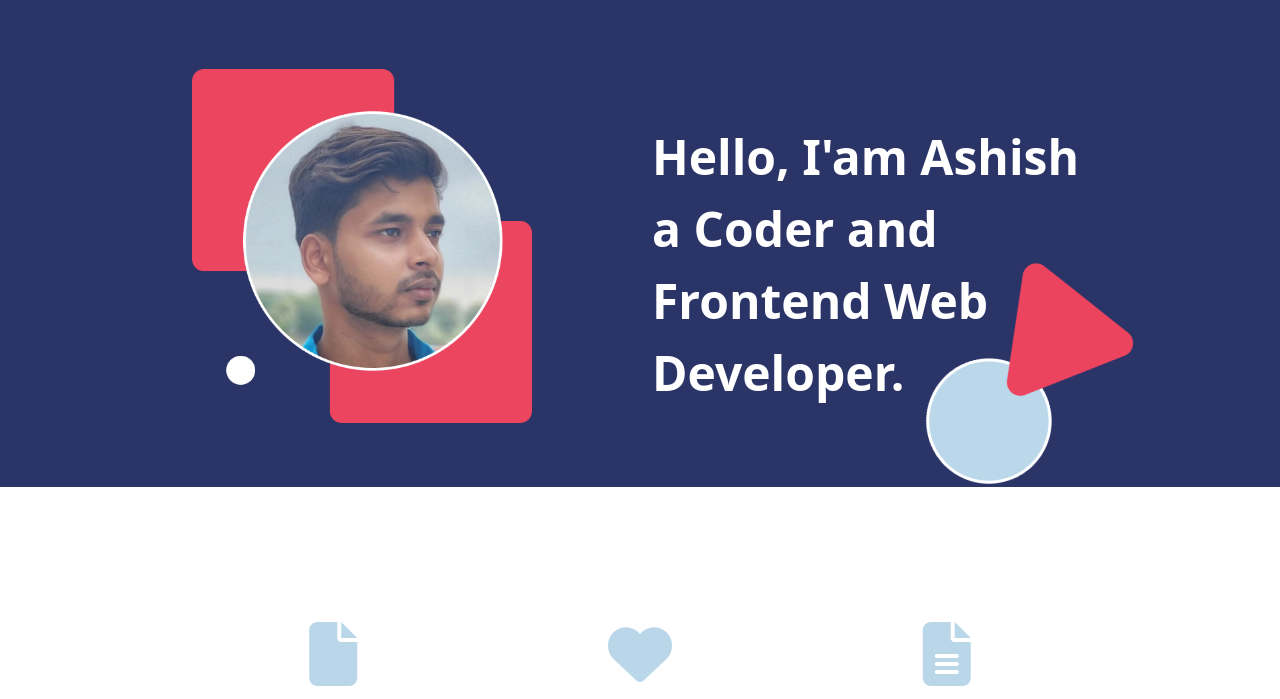
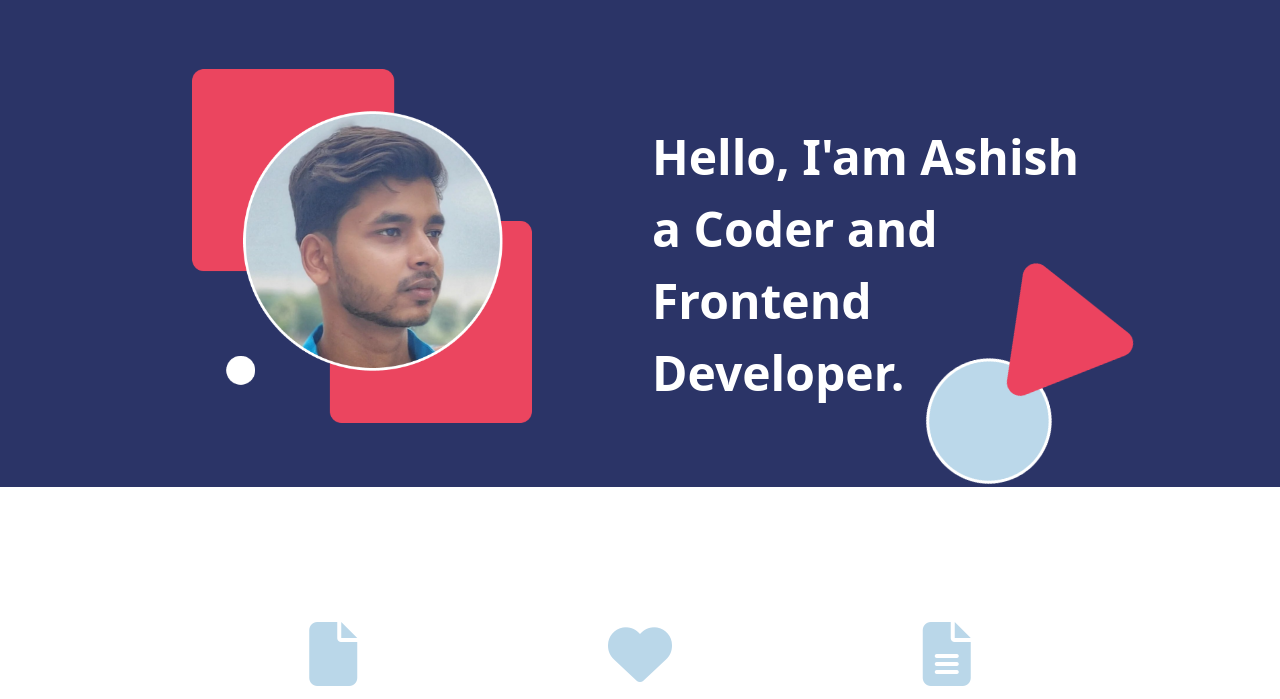
Before and after one commit to Ashish473797/Portfolio, a plain HTML site: page index.html in a window 1280 px wide. Shown: the part 99-798 px from the top of the page. Drawn offline with nearby package versions, Linux system fonts and the light colour scheme.

Commit message:
intro changed

```diff
--- a/index.html
+++ b/index.html
@@ -82,7 +82,7 @@
           <div class="col-lg-6">
             <div class="right-title">
               <h1 class="profile-title">
-                Hello, I'am Ashish a Coder and Frontend Web Developer.
+                Hello, I'am Ashish a Coder and Frontend Developer.
               </h1>
             </div>
             <div class="right-shape">
```
